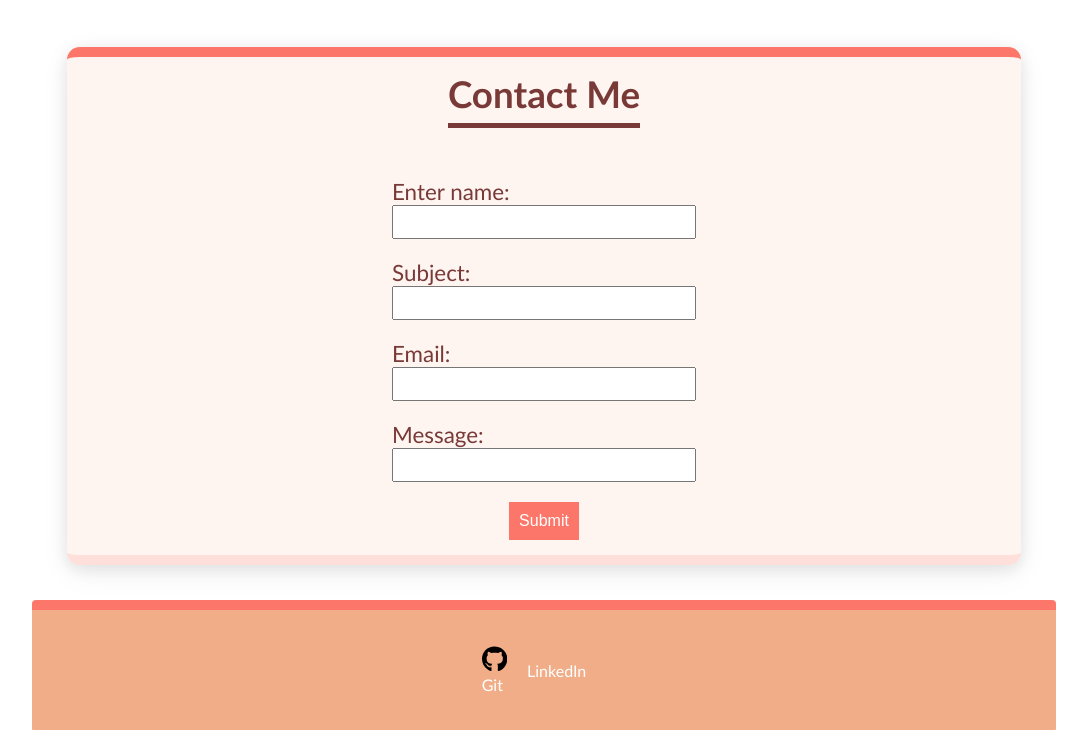
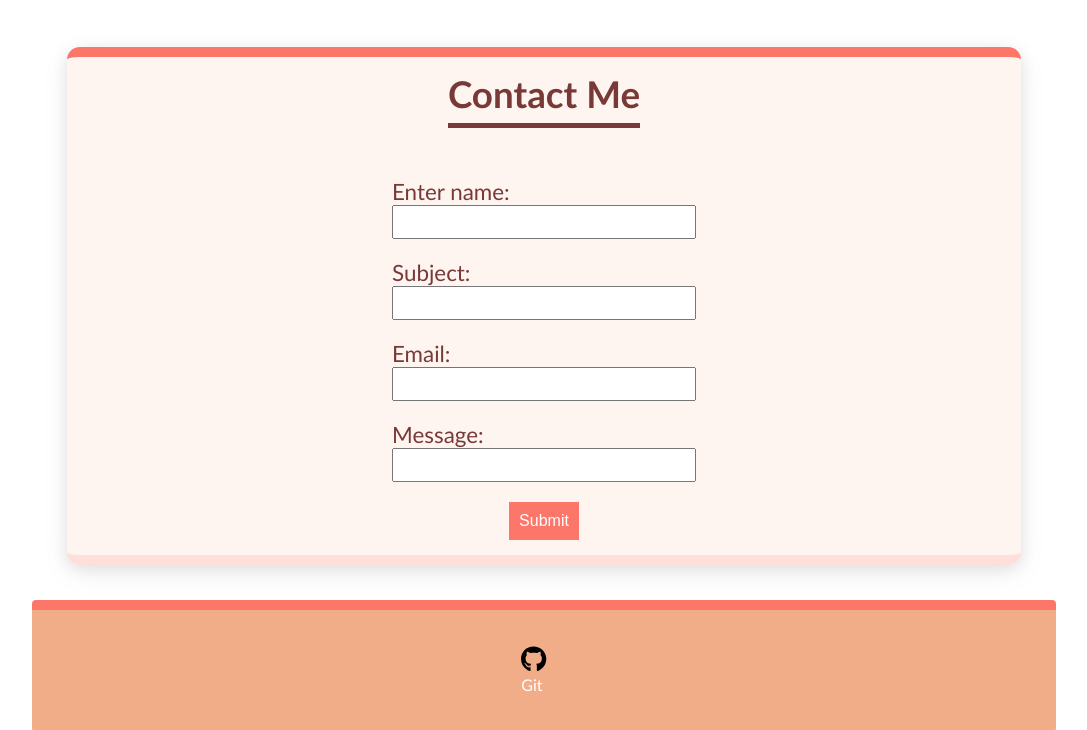
Before and after one commit to Zakaria1986/portfolio, a plain HTML site: page index.html in a window 1280 px wide. Shown: the part 1280-2010 px from the top of the page, without its empty margins (96-1183 px from the left). Drawn offline with Linux system fonts and the light colour scheme.

Commit message:
removed Linkedin link from the footer

```diff
--- a/index.html
+++ b/index.html
@@ -182,7 +182,7 @@
             3.6 0 5.9 1.6 2.3 4.3 3.3 5.6 2.3 1.6-1.3 1.6-3.9
             0-6.2-1.4-2.3-4-3.3-5.6-2z"/></svg> Git</a>
 
-        <a href="">LinkedIn</a>
+
 
 
 
```
